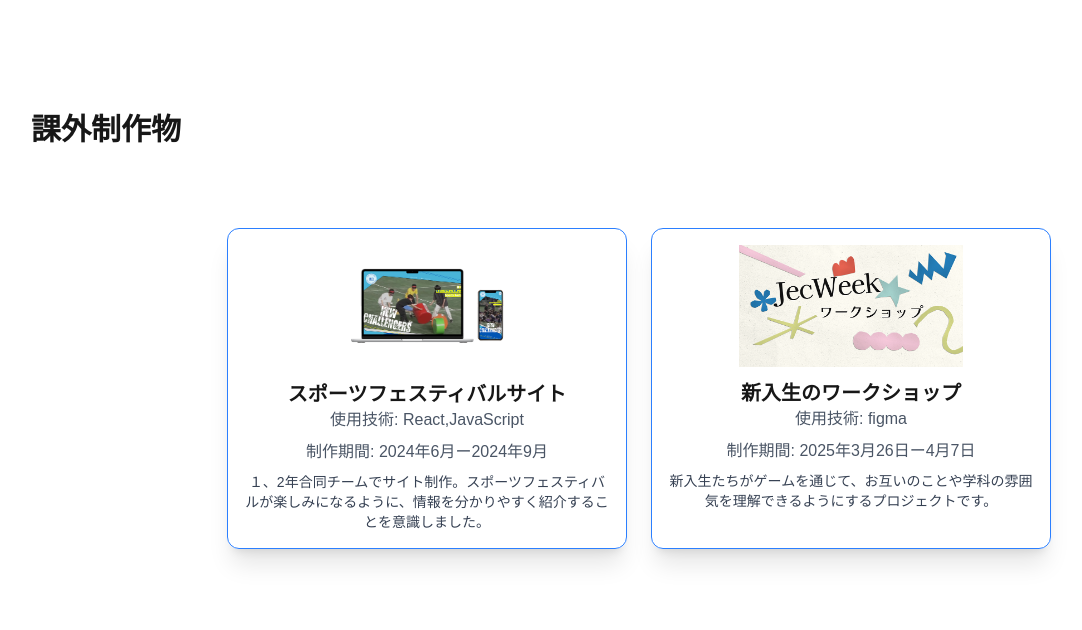
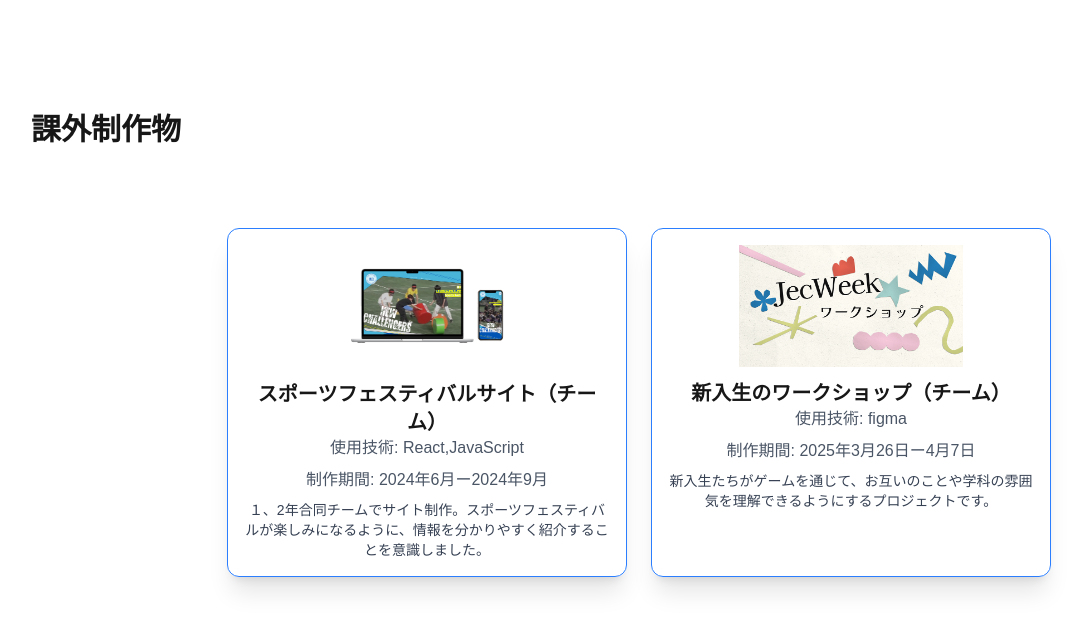
Before and after one commit to liupeiyu21/Portfolio, a Next.js app: page /afterclasswork in a window 1280 px wide. Shown: the top 630 px of the page, without its empty margins (1-1083 px from the left). Built offline with nearby package versions, Linux system fonts and the light colour scheme.

Commit message:
課外制作物の名前の改善

```diff
--- a/app/afterclassworkcard/afterclassworkcard.tsx
+++ b/app/afterclassworkcard/afterclassworkcard.tsx
@@ -1,8 +1,8 @@
 import Image from "next/image";
 
 const works = [
-  { name: 'スポーツフェスティバルサイト', imageSrc: '/sports.png', skill: 'React,JavaScript', time: '2024年6月ー2024年9月', skillDescription: '１、2年合同チームでサイト制作。スポーツフェスティバルが楽しみになるように、情報を分かりやすく紹介することを意識しました。' },
-  { name: '新入生のワークショップ', imageSrc: '/newstudent.png', skill: 'figma', time: '2025年3月26日ー4月7日', skillDescription: '新入生たちがゲームを通じて、お互いのことや学科の雰囲気を理解できるようにするプロジェクトです。' },
+  { name: 'スポーツフェスティバルサイト（チーム）', imageSrc: '/sports.png', skill: 'React,JavaScript', time: '2024年6月ー2024年9月', skillDescription: '１、2年合同チームでサイト制作。スポーツフェスティバルが楽しみになるように、情報を分かりやすく紹介することを意識しました。' },
+  { name: '新入生のワークショップ（チーム）', imageSrc: '/newstudent.png', skill: 'figma', time: '2025年3月26日ー4月7日', skillDescription: '新入生たちがゲームを通じて、お互いのことや学科の雰囲気を理解できるようにするプロジェクトです。' },
 ];
 
 type SportsCardProps = {
```
